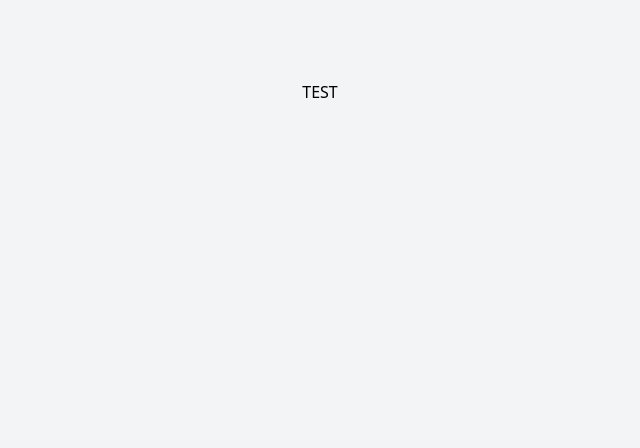
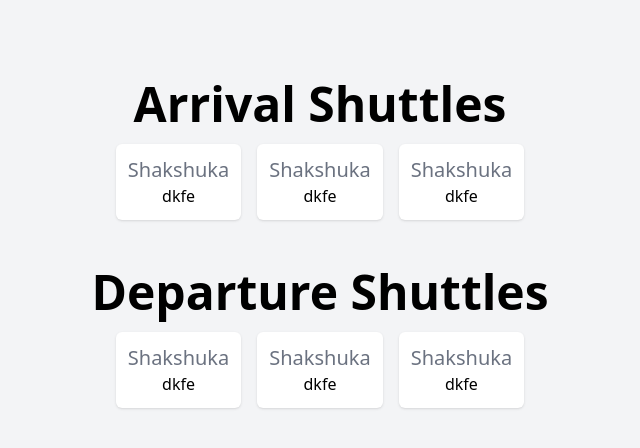
Before and after one commit to AxiomaticAdi/gar-wedding, a React (Vite) app: page /gar-wedding/shuttles in a window 1280 px wide. Shown: the top 448 px of the page, without its empty margins (320-960 px from the left). Built offline with nearby package versions, Linux system fonts and the light colour scheme.

Commit message:
Myriad of changes

```diff
--- a/src/App.tsx
+++ b/src/App.tsx
@@ -8,6 +8,7 @@ import GuestInfoSection from "./components/GuestInfoSection";
 import { alphabeticalLastNameSort } from "./logic";
 import TableModal from "./components/TableModal";
 import CustomButton from "./components/CustomButton";
+import CouplePhoto from "../public/weddingphoto.webp";
 
 function App() {
 	const [guestList, setGuestList] = useState<Guest[]>();
@@ -48,7 +49,7 @@ function App() {
 		<Page>
 			<div className="flex flex-col items-center gap-4">
 				<img
-					src="weddingphoto.webp"
+					src={CouplePhoto}
 					alt="Couple photo"
 					className="rounded-full h-60 w-60 grayscale"
 				/>
--- a/src/components/GuestInfoSection.tsx
+++ b/src/components/GuestInfoSection.tsx
@@ -19,10 +19,13 @@ export default function GuestInfoSection({ guest }: GuestInfoSectionProps) {
 		<div className="flex flex-col items-center gap-4 py-4 px-6">
 			<div className="text-2xl font-semibold">{guest.fullName}</div>
 			<div className="flex flex-col gap-4">
-				<InfoBox title={"Arrival Shuttle"} description={guest.arrivalShuttle} />
+				<InfoBox
+					title={"Arrival Shuttle"}
+					description={guest.arrivalShuttleId}
+				/>
 				<InfoBox
 					title={"Departure Shuttle"}
-					description={guest.departureShuttle}
+					description={guest.departureShuttleId}
 				/>
 				<InfoBox
 					title={"Reception Table"}
--- a/src/pages/ShuttleDetails.tsx
+++ b/src/pages/ShuttleDetailsPage.tsx
@@ -1,6 +1,6 @@
 import Page from "../components/Page";
 
-export default function ShuttleDetails() {
+export default function ShuttleDetailsPage() {
 	return (
 		<Page>
 			<div>TEST</div>
--- a/src/pages/Shuttles.tsx
+++ /dev/null
@@ -1,9 +0,0 @@
-import Page from "../components/Page";
-
-export default function ShuttleDetails() {
-	return (
-		<Page>
-			<div>TEST</div>
-		</Page>
-	);
-}
--- /dev/null
+++ b/src/pages/ShuttlesPage.tsx
@@ -0,0 +1,27 @@
+import InfoBox from "../components/InfoBox";
+import Page from "../components/Page";
+
+export default function ShuttlesPage() {
+	return (
+		<Page>
+			<div className="flex flex-col items-center gap-12">
+				<div className="flex flex-col items-center justify-center gap-4">
+					<h3 className="text-5xl font-bold">Arrival Shuttles</h3>
+					<div className="flex flex-wrap gap-4">
+						<InfoBox title={"Shakshuka"} description={"dkfe"} />
+						<InfoBox title={"Shakshuka"} description={"dkfe"} />
+						<InfoBox title={"Shakshuka"} description={"dkfe"} />
+					</div>
+				</div>
+				<div className="flex flex-col items-center justify-center gap-4">
+					<h3 className="text-5xl font-bold">Departure Shuttles</h3>
+					<div className="flex flex-wrap gap-4">
+						<InfoBox title={"Shakshuka"} description={"dkfe"} />
+						<InfoBox title={"Shakshuka"} description={"dkfe"} />
+						<InfoBox title={"Shakshuka"} description={"dkfe"} />
+					</div>
+				</div>
+			</div>
+		</Page>
+	);
+}
--- a/src/services/GuestListService.ts
+++ b/src/services/GuestListService.ts
@@ -39,8 +39,8 @@ export function sheetRowToMatch(cell: SheetRow, id: string): Guest {
 		rsvp_Haldi: rsvp_Haldi,
 		rsvp_Wedding: rsvp_Wedding,
 		rsvp_Breakfast: rsvp_Breakfast,
-		arrivalShuttle: arrivalShuttle,
-		departureShuttle: departureShuttle,
+		arrivalShuttleId: arrivalShuttle,
+		departureShuttleId: departureShuttle,
 		receptionTableNumber: receptionTableNumber,
 	};
 }
--- a/src/types.ts
+++ b/src/types.ts
@@ -6,7 +6,24 @@ export type Guest = {
 	rsvp_Haldi: boolean;
 	rsvp_Wedding: boolean;
 	rsvp_Breakfast: boolean;
-	arrivalShuttle: string;
-	departureShuttle: string;
+	arrivalShuttleId: string;
+	departureShuttleId: string;
 	receptionTableNumber: string;
 };
+
+export type Shuttle = {
+	id: string;
+	pickupName: string;
+	pickupAddress: string;
+	pickupTime: string;
+	pickupNotes: string;
+	dropoffName: string;
+	dropoffAddress: string;
+	dropoffTime: string;
+	dropoffNotes: string;
+	notes: string;
+};
+
+export type ShuttleOptionsDictionary = {
+	[shuttleId: string]: Shuttle;
+};
```
Also changed, not shown: src/main.tsx (+4 -4 lines).
